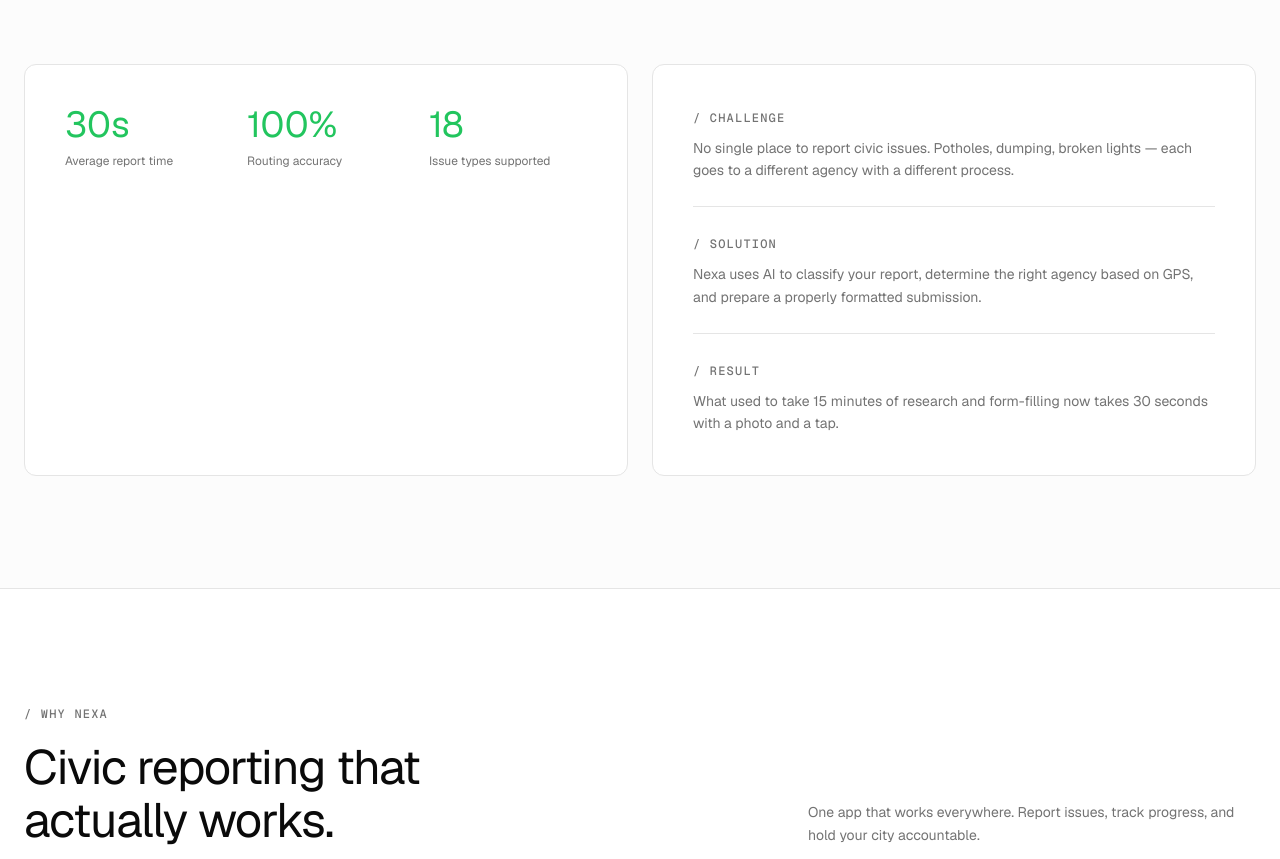
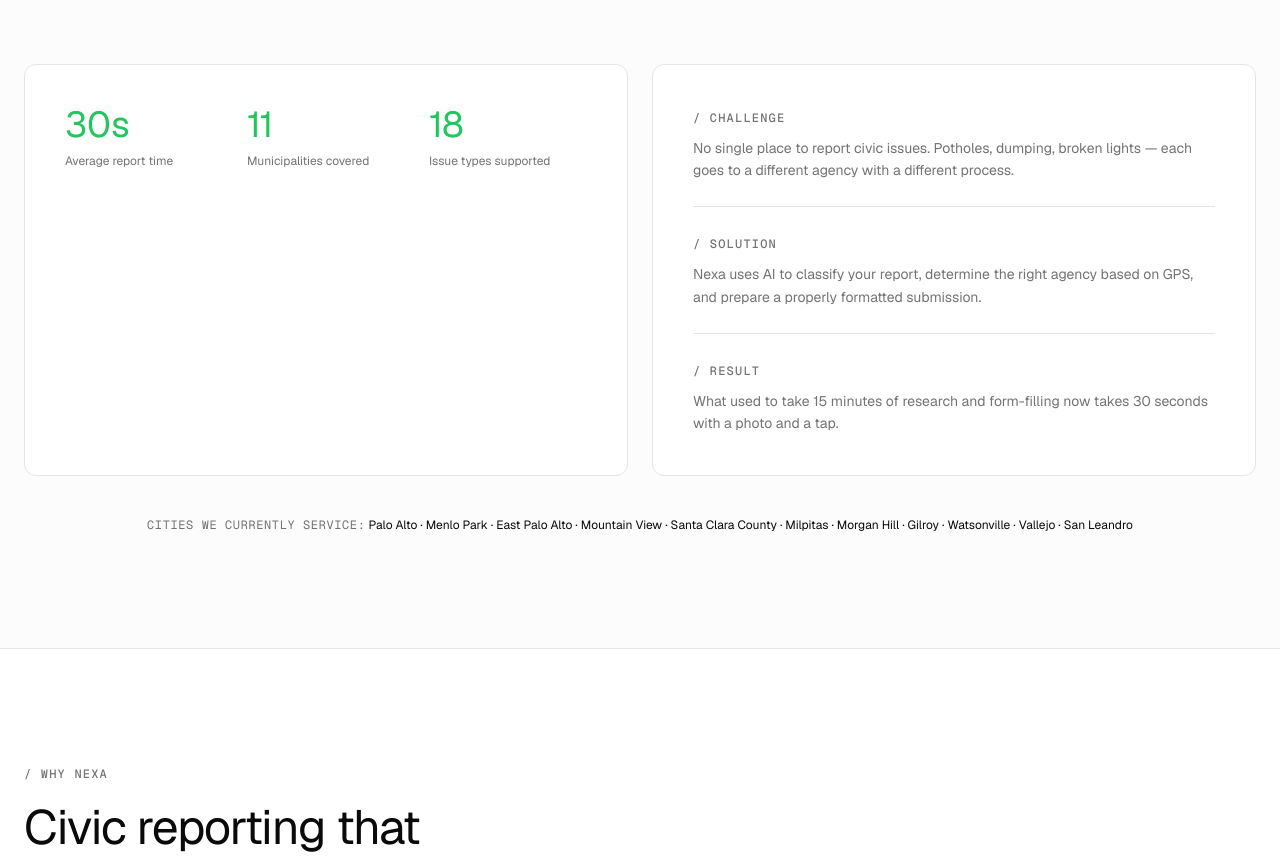
Before and after one commit to StanfordCS194/spr26-Team-24, a Next.js app in the folder nexa/: page / in a window 1280 px wide. Shown: the part 1598-2457 px from the top of the page. Built offline with nearby package versions, Linux system fonts and the light colour scheme; no server answers.

Commit message:
feat(home): show municipalities covered + list the serviced cities (#277)
Replace the 'routing accuracy' stat with the number of municipalities Nexa
covers (11), derived from the serviced-city list so the two never drift. Add a
small-font roll of those cities at the bottom of the stats section.

```diff
--- a/nexa/src/components/home/stats-section.tsx
+++ b/nexa/src/components/home/stats-section.tsx
@@ -2,9 +2,29 @@
 
 import { useI18n } from "@/i18n/provider";
 
+// Municipalities Nexa currently routes reports for. Mirrors the verified
+// jurisdictions seeded in prisma/agencies.ts (kept in sync by hand — there are
+// only a handful and they change rarely). The count drives the stat below.
+const SERVICED_MUNICIPALITIES = [
+  "Palo Alto",
+  "Menlo Park",
+  "East Palo Alto",
+  "Mountain View",
+  "Santa Clara County",
+  "Milpitas",
+  "Morgan Hill",
+  "Gilroy",
+  "Watsonville",
+  "Vallejo",
+  "San Leandro",
+] as const;
+
 const STATS = [
   { value: "30s", labelKey: "home.statAverage" },
-  { value: "100%", labelKey: "home.statAccuracy" },
+  {
+    value: String(SERVICED_MUNICIPALITIES.length),
+    labelKey: "home.statMunicipalities",
+  },
   { value: "18", labelKey: "home.statIssueTypes" },
 ] as const;
 
@@ -67,6 +87,16 @@
             ))}
           </div>
         </div>
+
+        {/* Small-font roll of the municipalities we actually route reports for. */}
+        <p className="mt-10 text-center text-xs leading-relaxed text-muted-foreground">
+          <span className="font-mono uppercase tracking-wider">
+            {t("home.servicedLabel")}
+          </span>{" "}
+          <span className="text-foreground">
+            {SERVICED_MUNICIPALITIES.join(" · ")}
+          </span>
+        </p>
       </div>
     </section>
   );
--- a/nexa/src/i18n/messages.ts
+++ b/nexa/src/i18n/messages.ts
@@ -53,6 +53,8 @@
   "home.statsTitle": "Reporting made radically simpler.",
   "home.statAverage": "Average report time",
   "home.statAccuracy": "Routing accuracy",
+  "home.statMunicipalities": "Municipalities covered",
+  "home.servicedLabel": "Cities we currently service:",
   "home.statIssueTypes": "Issue types supported",
   "home.challenge": "/ Challenge",
   "home.challengeText":
@@ -376,6 +378,8 @@
     "home.statsTitle": "Reportar es radicalmente más simple.",
     "home.statAverage": "Tiempo promedio de reporte",
     "home.statAccuracy": "Precisión de enrutamiento",
+    "home.statMunicipalities": "Municipios cubiertos",
+    "home.servicedLabel": "Ciudades que atendemos actualmente:",
     "home.statIssueTypes": "Tipos de problemas soportados",
     "home.challenge": "/ Reto",
     "home.challengeText":
@@ -691,6 +695,8 @@
     "home.statsTitle": "让报告变得极其简单。",
     "home.statAverage": "平均报告时间",
     "home.statAccuracy": "路由准确率",
+    "home.statMunicipalities": "覆盖的城市",
+    "home.servicedLabel": "我们目前服务的城市：",
     "home.statIssueTypes": "支持的问题类型",
     "home.challenge": "/ 挑战",
     "home.challengeText":
@@ -1001,6 +1007,8 @@
     "home.statsTitle": "Le signalement rendu radicalement plus simple.",
     "home.statAverage": "Temps moyen de signalement",
     "home.statAccuracy": "Précision du routage",
+    "home.statMunicipalities": "Municipalités couvertes",
+    "home.servicedLabel": "Villes que nous desservons actuellement :",
     "home.statIssueTypes": "Types de problèmes pris en charge",
     "home.challenge": "/ Défi",
     "home.challengeText":
```
